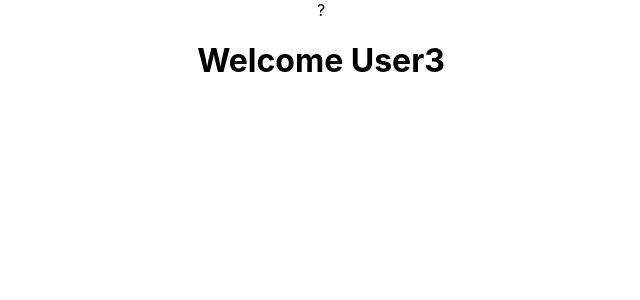
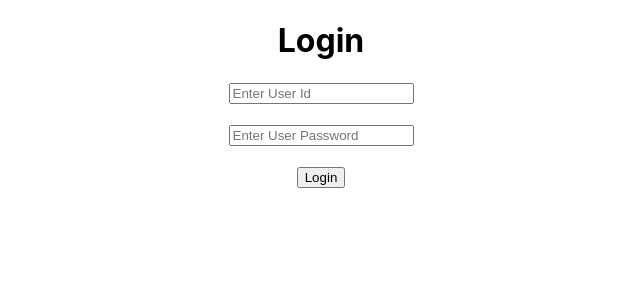
Before and after one commit to NayakVandana/React_js, a React (Create React App) app in the folder blog/: page / in a window 1280 px wide. Shown: the top 300 px of the page, without its empty margins (319-959 px from the left). Built offline with nearby package versions, Linux system fonts and the light colour scheme.

Commit message:
basic form validation

```diff
--- a/blog/src/App.js
+++ b/blog/src/App.js
@@ -1,9 +1,10 @@
 import './App.css';
-import Profile from './Profile'
+import Login from './Login'
 function App() {
+  const data = true;
   return (
     <div className="App">
-    <Profile />
+     <Login />
     </div>
   );
 }
--- /dev/null
+++ b/blog/src/Login.js
@@ -0,0 +1,61 @@
+import React, { useState } from 'react'
+function Login() {
+    const [user,setUser]=useState("");
+    const [password,setPassword]=useState("");
+    const [userErr,setUserErr]=useState(false);
+    const [passErr,setPassErr]=useState(false);
+
+  function loginHandle(e)
+    {
+        if(user.length<3 || password.length<3)
+        {
+            alert("type correct values")
+        }
+        else
+        {
+            alert("all good :)")
+        }
+
+        e.preventDefault()
+    }
+    function userHandler(e){
+        let item=e.target.value;
+        if(item.length<3 )
+        {
+           setUserErr(true)
+        }
+        else
+        {
+            setUserErr(false)
+        }
+        setUser(item)
+    }
+    function passwordHandler(e){
+        let item=e.target.value;
+        if(item.length<3 )
+        {
+           setPassErr(true)
+        }
+        else
+        {
+            setPassErr(false)
+        }
+        setPassword(item)
+
+    }
+    return (
+        <div>
+            <h1>Login</h1>
+           <form onSubmit={loginHandle}>
+           <input type="text" placeholder="Enter User Id" onChange={userHandler} />{userErr?<span>User Not Valid</span>:""}
+            <br /> <br />
+            <input type="password" placeholder="Enter User Password" onChange={passwordHandler}/>{passErr?<span>Password Not Valid</span>:""}
+
+            <br /> <br />
+            <button type="submit"  >Login</button>
+           </form>
+        </div>
+    )
+}
+
+export default Login;
```
